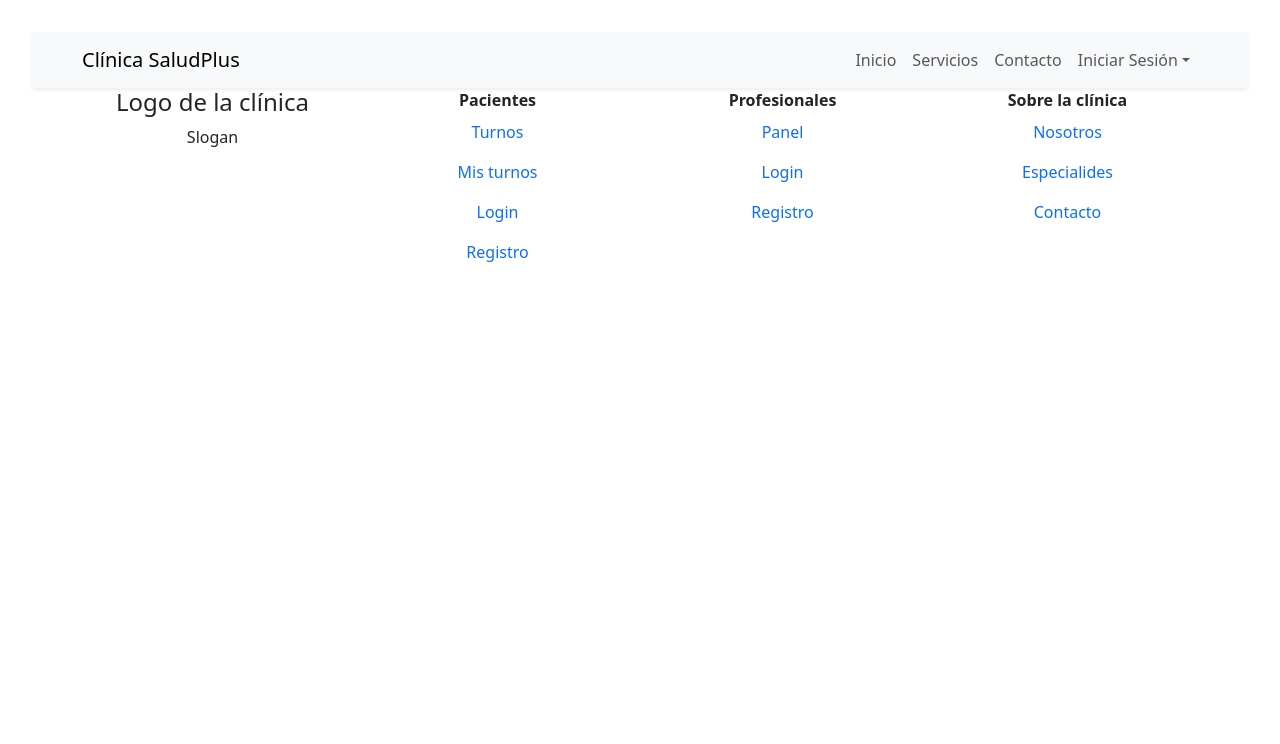
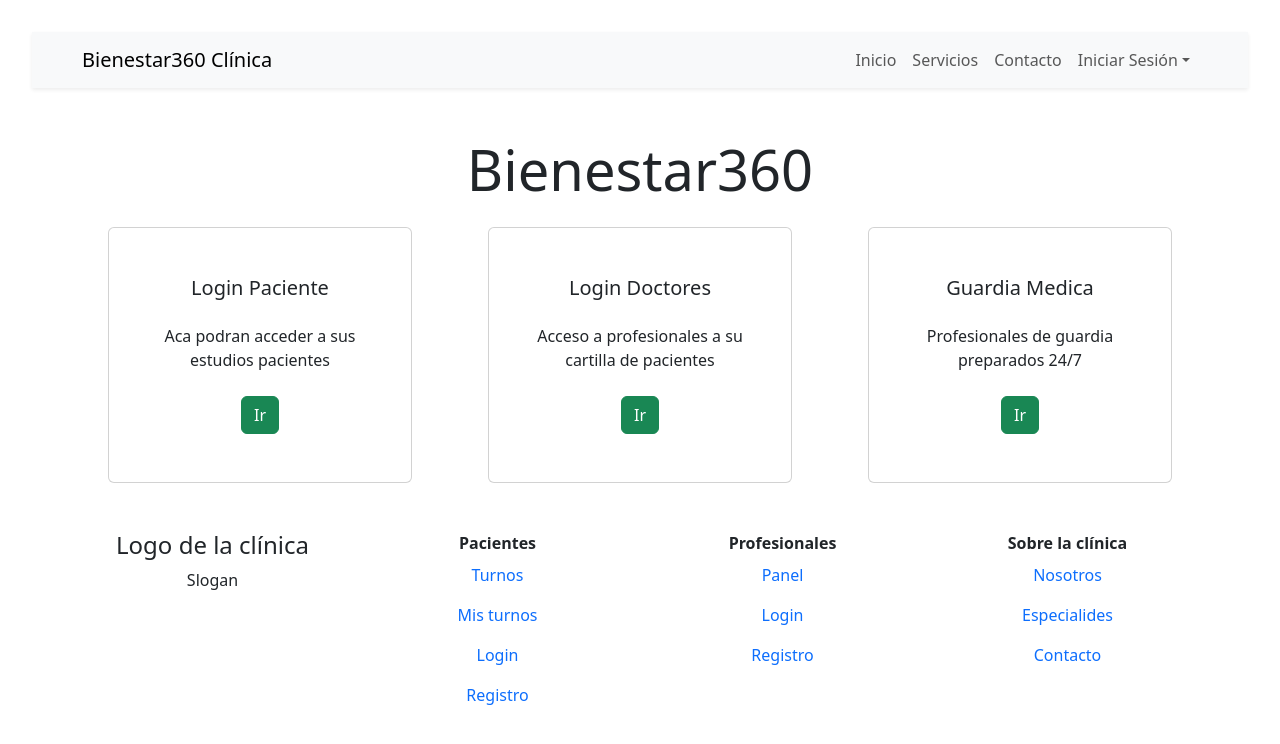
Before and after one commit to tomas0204/Clinica-React, a React (Vite) app: page /inicio in a window 1280 px wide. Shown: the top 744 px of the page. Built offline with nearby package versions, Linux system fonts and the light colour scheme.

Commit message:
arreglo rutas y agrego cards principales del home

```diff
--- a/src/App.jsx
+++ b/src/App.jsx
@@ -3,6 +3,7 @@ import Footer from "./components/shared/Footer.jsx";
 import { Route, Routes, BrowserRouter } from 'react-router'
 import RegistrarPaciente from './components/views/RegistrarPaciente.jsx'
 import Login from './components/views/Login.jsx'
+import Home from "./components/views/Home.jsx"
 import 'bootstrap/dist/css/bootstrap.min.css';
 import Navbar from './components/shared/Navbar.jsx';
 
@@ -13,15 +14,15 @@ function App() {
     <>
       <BrowserRouter>
       <Navbar />
+      <main className='my-5'>
       <Routes>
+        <Route path='/inicio' element={<Home/>} />
         <Route path='/login' element={<Login/>}/>
         <Route path='/registrarPaciente'element={<RegistrarPaciente />} />
       </Routes>
+      </main>
       <Footer />
       </BrowserRouter>
-
-
-
     </>
   )
 }
--- a/src/components/shared/Navbar.jsx
+++ b/src/components/shared/Navbar.jsx
@@ -6,8 +6,8 @@ export default function NavbarClinica() {
     <Navbar bg="light" expand="lg" className="shadow-sm">
       <Container>
         {/* LOGO */}
-        <Navbar.Brand as={Link} to="/">
-          Clínica SaludPlus
+        <Navbar.Brand as={Link} to="/inicio">
+          Bienestar360 Clínica
         </Navbar.Brand>
 
         {/* BOTÓN MOBILE */}
@@ -16,7 +16,7 @@ export default function NavbarClinica() {
         {/* CONTENIDO */}
         <Navbar.Collapse id="basic-navbar-nav">
           <Nav className="ms-auto">
-            <Nav.Link as={Link} to="/">
+            <Nav.Link as={Link} to="/inicio">
               Inicio
             </Nav.Link>
             <Nav.Link as={Link} to="/servicios">
--- a/src/components/views/Home.jsx
+++ b/src/components/views/Home.jsx
@@ -0,0 +1,49 @@
+import Card from 'react-bootstrap/Card';
+import Button from 'react-bootstrap/Button';
+import { Link } from "react-router";
+
+const Home = () => {
+  return (
+    <>
+    <h1 className='display-4 my-4'>Bienestar360</h1>
+
+    <div className='d-flex justify-content-evenly'>
+      <Card className='w-25'>
+      <Card.Body>
+        <Card.Title>Login Paciente</Card.Title>
+        <Card.Text className='my-4'>
+          Aca podran acceder a sus estudios pacientes
+        </Card.Text>
+
+        <Link to="/login" >
+        <Button variant='success'>Ir</Button>
+        </Link>
+
+      </Card.Body>
+    </Card>
+
+    <Card className='w-25'>
+      <Card.Body>
+        <Card.Title>Login Doctores</Card.Title>
+        <Card.Text className='my-4'>
+          Acceso a profesionales a su cartilla de pacientes
+        </Card.Text>
+        <Button variant='success'>Ir</Button>
+      </Card.Body>
+    </Card>
+
+    <Card className='w-25'>
+      <Card.Body>
+        <Card.Title>Guardia Medica</Card.Title>
+        <Card.Text className='my-4'>
+          Profesionales de guardia preparados 24/7
+        </Card.Text>
+        <Button variant='success'>Ir</Button>
+      </Card.Body>
+    </Card>
+    </div>
+    </>
+  )
+}
+
+export default Home
```
